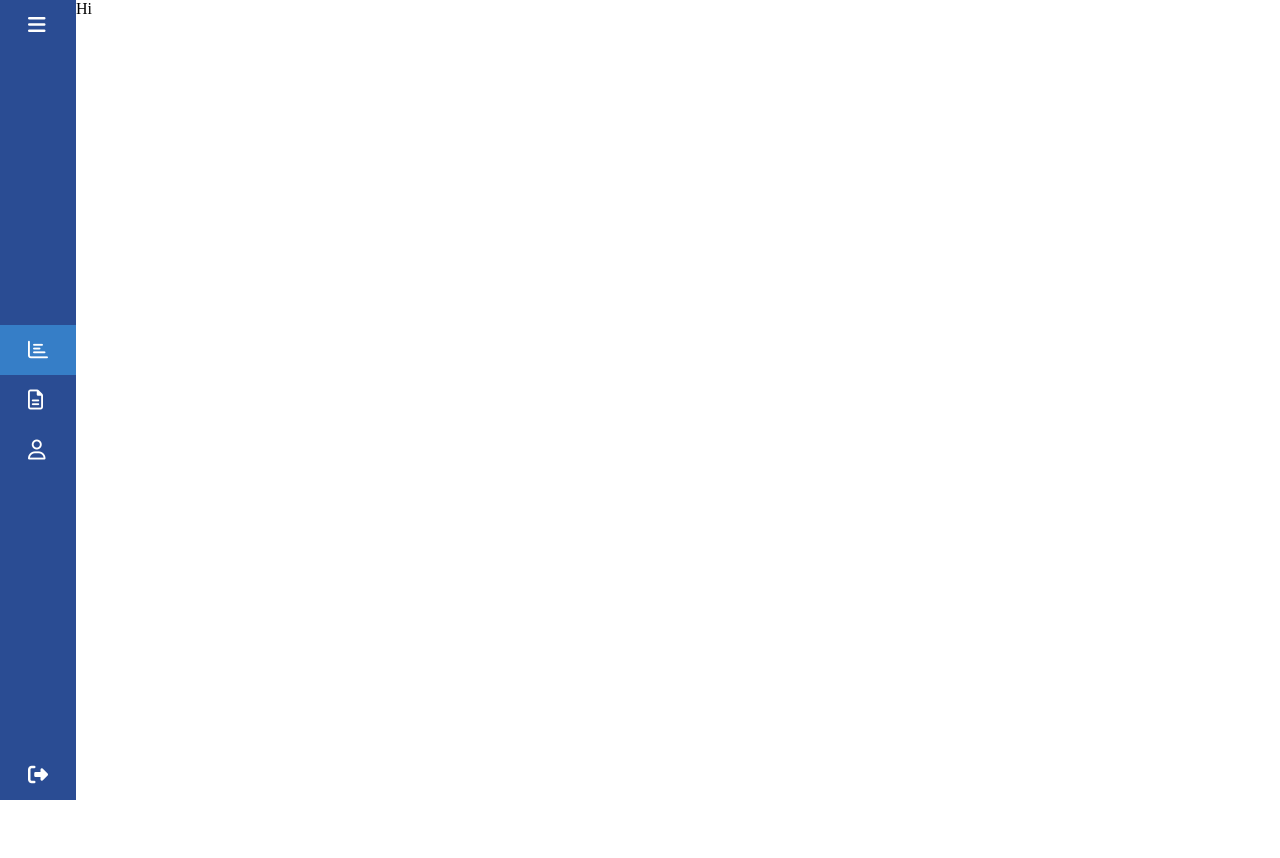
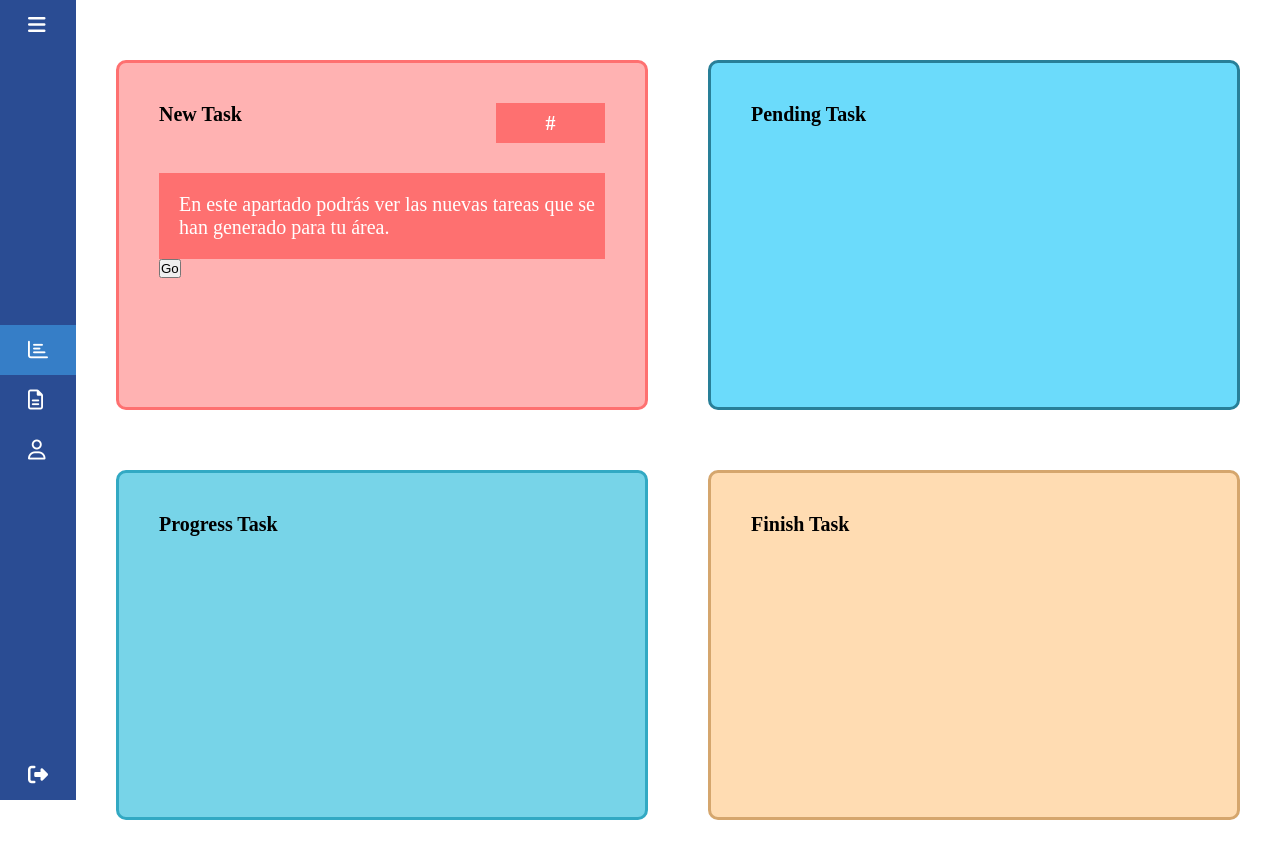
Before and after one commit to RepIngSE/Gestor-Front, a React (Vite) app: page /adminArea/principalTask in a window 1280 px wide. Shown: the top 858 px of the page. Before the commit the page ends 800 px from the top, so only its background shows below. Built offline with nearby package versions, Linux system fonts and the light colour scheme.

Commit message:
-M Dash Task

```diff
--- a/src/views/Components/Dash_Task/DashPrincipal.css
+++ b/src/views/Components/Dash_Task/DashPrincipal.css
@@ -1,6 +1,90 @@
-.DashPrincipal {
+.dashPrincipal {
+    flex-grow: 1;
+    height: 100%;
+    display: flex;
+    flex-wrap: wrap;
+    justify-content: center;
+    gap: 60px;
+    padding: 60px 40px;
+}
+.rec {
+    height: auto;
+    min-height: 350px;
+    width: auto;
+    max-width: 800px;
+    flex: 1 1 calc(50% - 60px);
+    box-sizing: border-box;
+    background-color: #f0f0f0;
+    padding: 40px;
+    border: 1px solid #ccc;
+    border-radius: 10px 10px 10px 10px;
+}
+.newTask {
+    background: rgba(255, 178, 178, 100);
+    border: 3px solid rgba(254, 112, 112, 100);
+}
+.pendingTask {
+    background: rgba(107, 219, 251, 100);
+    border: 3px solid rgba(40, 127, 152, 100);
+}
+.progressTask {
+    background: rgba(119, 212, 232, 100);
+    border: 3px solid rgba(50, 169, 195, 100);
+    margin-bottom: 120px;
+}
+.finishTask {
+    background: rgba(255, 220, 178, 100);
+    border: 3px solid rgba(213, 166, 109, 100);
+    margin-bottom: 120px;
+}
+
+.tittleTask {
+    font-size: 20px;
+    font-weight: bold;
+    text-align: left;
+    justify-content: left;
+    width: 90%;
+}
+
+.dashTaskHeader{
+    display:flex;
+    flex-direction: row;
+    margin-bottom: 30px;
+}
+.cantTask{
+    width: 130px;
+    height: 40px;
+    background: rgba(254, 112, 112, 100);
+    z-index: 40;
+    border-radius: 0 0 0 0;
+}
+
+.numTask{
+    font-size: 20px;
     width: 100%;
     height: 100%;
+    font-weight: bold;
+    text-align: center;
+    justify-content: center;
+    align-items: center;
     display: flex;
-    flex-direction: row;
+    color: #ffffff;
 }
+.dashTaskBody{
+    display:flex;
+}
+.textCard{
+    width: auto;
+    height: auto;
+    background: rgba(254, 112, 112, 100);
+    z-index: 40;
+    border-radius: 0 0 0 0;
+}
+.textTask{
+    font-size: 20px;
+    width: 100%;
+    height: 100%;
+    padding: 20px;
+    display: flex;
+    color: #ffffff;
+}
--- a/src/views/Components/Dash_Task/DashPrincipal.jsx
+++ b/src/views/Components/Dash_Task/DashPrincipal.jsx
@@ -3,8 +3,32 @@ import React, { useState } from "react";
 
 const DashPrincipal = ()=>{
     return(
-        <div className = 'DashPrincipal'>
-            Hi
+        <div className= 'dashPrincipal'>
+            <div className="rec newTask">
+                <div className='dashTaskHeader'>
+                    <label className='tittleTask'> New Task </label>
+                        <div className='cantTask'>
+                            <label className='numTask'> # </label>
+                        </div>
+                </div>
+                <div className='dashTaskBody'>
+                    <div className='textCard'>
+                        <label className='textTask'> En este apartado podrás ver las nuevas tareas que se han generado para tu área. </label>
+                    </div>
+                </div>
+                <div>
+                    <button> Go </button>
+                </div>
+            </div>
+            <div className="rec pendingTask">
+                <label className='tittleTask'> Pending Task </label>
+            </div>
+            <div className="rec progressTask">
+                <label className='tittleTask'> Progress Task </label>
+            </div>
+            <div className="rec finishTask">
+                <label className='tittleTask'> Finish Task </label>
+            </div>
         </div>
     )
 }
--- a/src/views/Components/MenuBar/MenuBar.jsx
+++ b/src/views/Components/MenuBar/MenuBar.jsx
@@ -34,7 +34,7 @@ const MenuBar = ()=>{
                     <i className="fa-regular fa-chart-bar fa-xl Icons_menu_bar"></i>
                     {isOpen?<label>Dashboard principal</label>:''}
                 </button>
-                <button onClick={()=>{opcSelected(2,'/adminArea/principalTask')}}
+                <button onClick={()=>{opcSelected(2,'/adminArea/newTask')}}
                         className={`${isOpen ? "btn_menu_ha_opc_open" : "btn_menu_ha_opc_close"} ${Selected == 2 ? "Selected" : ""}`}>
                     <i className="fa-regular fa-file-lines fa-xl Icons_menu_bar"></i>
                     {isOpen?<label>Create task</label>:''}
```
